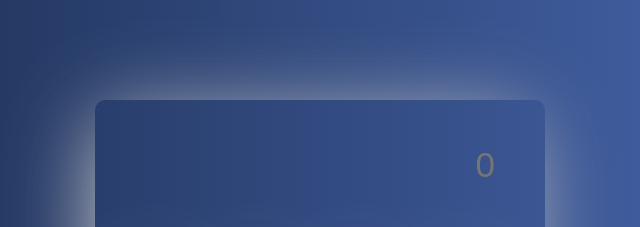
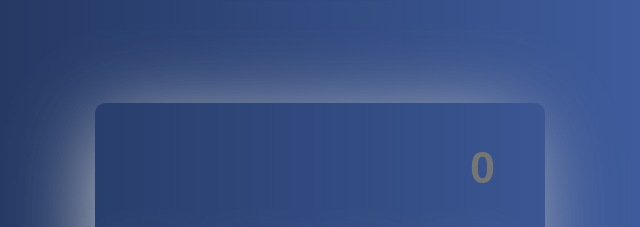
Before and after one commit to venkateshG17/Calculator_using_simple_js, a plain HTML site: page index.html in a window 1280 px wide. Shown: the top 227 px of the page, 320-960 px from the left. Drawn offline with Linux system fonts and the light colour scheme.

Commit message:
Update style.css

```diff
--- a/style.css
+++ b/style.css
@@ -18,7 +18,8 @@ body{
     color: white;
     background: transparent;
     margin: 40px;
-    font-size: 35px;
+    font-size: 45px;
+    font-weight: bold;
 }
 .container{
     width: 100%;
@@ -30,11 +31,13 @@ body{
 
 .cal{
     width: 450px;
-    height: 75vh;
     border-radius: 10px;
     -webkit-box-shadow: -9px 10px 82px -11px rgba(204,204,204,1);
     -moz-box-shadow: -9px 10px 82px -11px rgba(204,204,204,1);
-    box-shadow: -9px 10px 82px -11px rgba(204,204,204,1);}
+    box-shadow: -9px 10px 82px -11px rgba(204,204,204,1);
+    padding-bottom: 15px;
+}
+
 
 #btn{
     outline: none;
```
